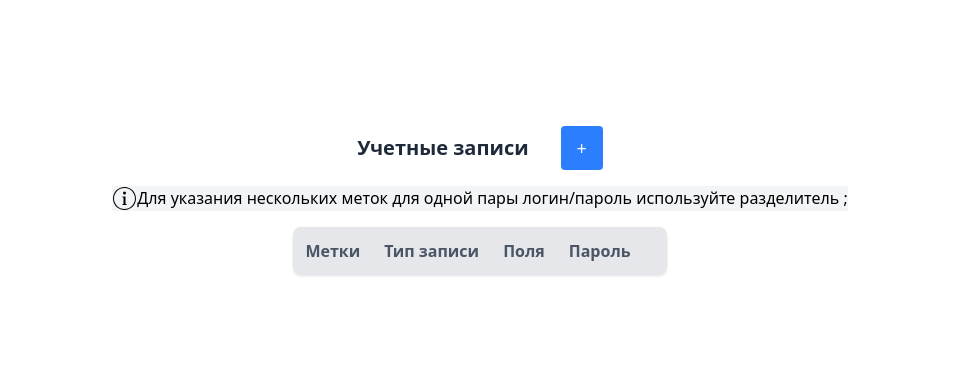
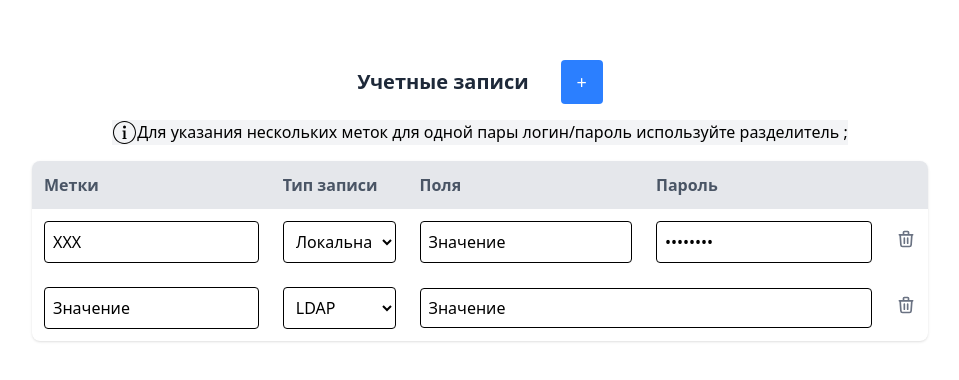
Before and after one commit to abelikovstudy/saasoft-test, a Vue app: page / in a window 1280 px wide. Shown: the part 200-580 px from the top of the page, without its empty margins (160-1119 px from the left). Built offline with nearby package versions, Linux system fonts and the light colour scheme; the HTML template or start-up script is replaced by a standard one.

Commit message:
completed layout

```diff
--- a/src/components/Form.vue
+++ b/src/components/Form.vue
@@ -1,5 +1,8 @@
 <script setup lang="ts">
-import Info from './icons/Info.vue'
+import InfoIcon from './icons/InfoIcon.vue'
+import DeleteIcon from './icons/DeleteIcon.vue'
+import {defineStore} from 'pinia'
+
 </script>
 
 <template>
@@ -10,7 +13,7 @@ import Info from './icons/Info.vue'
     </div>
 
     <div class="flex items-center mb-4 bg-gray-100">
-      <Info></Info>
+      <InfoIcon></InfoIcon>
       <p>Для указания нескольких меток для одной пары логин/пароль используйте разделитель ;</p>
     </div>
     <div class="bg-white shadow rounded-lg overflow-hidden">
@@ -24,6 +27,49 @@ import Info from './icons/Info.vue'
               <th class="p-3"></th>
           </tr>
         </thead>
+        <tbody>
+          <tr>
+            <td class="p-3">
+                <input type="text" value="XXX" class="border rounded p-2 w-full focus:outline-none focus:ring-2 focus:ring-blue-500">
+            </td>
+            <td class="p-3">
+                <select class="border rounded p-2 w-full focus:outline-none focus:ring-2 focus:ring-blue-500">
+                    <option>Локальная</option>
+                    <option>LDAP</option>
+                </select>
+            </td>
+            <td class="p-3">
+                <input type="text" value="Значение" class="border rounded p-2 w-full focus:outline-none focus:ring-2 focus:ring-blue-500">
+            </td>
+            <td class="p-3">
+                <input type="password" value="password" class="border rounded p-2 w-full focus:outline-none focus:ring-2 focus:ring-blue-500">
+            </td>
+            <td class="p-3">
+                <button class="text-gray-500 hover:text-red-500">
+                  <DeleteIcon></DeleteIcon>
+                </button>
+            </td>
+          </tr>
+          <tr>
+            <td class="p-3">
+                <input type="text" value="Значение" class="border rounded p-2 w-full focus:outline-none focus:ring-2 focus:ring-blue-500">
+            </td>
+            <td class="p-3">
+                <select class="border rounded p-2 w-full focus:outline-none focus:ring-2 focus:ring-blue-500">
+                    <option>LDAP</option>
+                    <option>Локальная</option>
+                </select>
+            </td>
+            <td class="p-3" colspan="2">
+                <input type="text" value="Значение" class="border rounded p-2 size-full focus:outline-none focus:ring-2 focus:ring-blue-500">
+            </td>
+            <td class="p-3">
+                <button class="text-gray-500 hover:text-red-500">
+                  <DeleteIcon></DeleteIcon>
+                </button>
+            </td>
+          </tr>
+        </tbody>
       </table>
     </div>
   </div>
--- /dev/null
+++ b/src/components/icons/DeleteIcon.vue
@@ -0,0 +1,11 @@
+<script setup>
+</script>
+
+<template>
+<svg class="w-5 h-5" fill="none" stroke="currentColor" viewBox="0 0 24 24" xmlns="http://www.w3.org/2000/svg">
+    <path stroke-linecap="round" stroke-linejoin="round" stroke-width="2" d="M19 7l-.867 12.142A2 2 0 0116.138 21H7.862a2 2 0 01-1.995-1.858L5 7m5 4v6m4-6v6m1-10V4a1 1 0 00-1-1h-4a1 1 0 00-1 1v3M4 7h16"></path>
+</svg>
+</template>
+
+<style>
+</style>
```
Also changed, not shown: src/components/icons/InfoIcon.vue (renamed from src/components/icons/Info.vue). Lines whose indentation alone changed are shown as unchanged.
